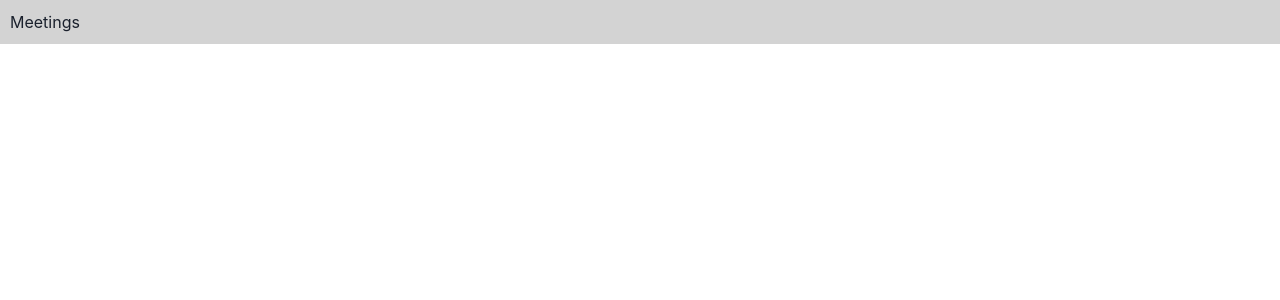
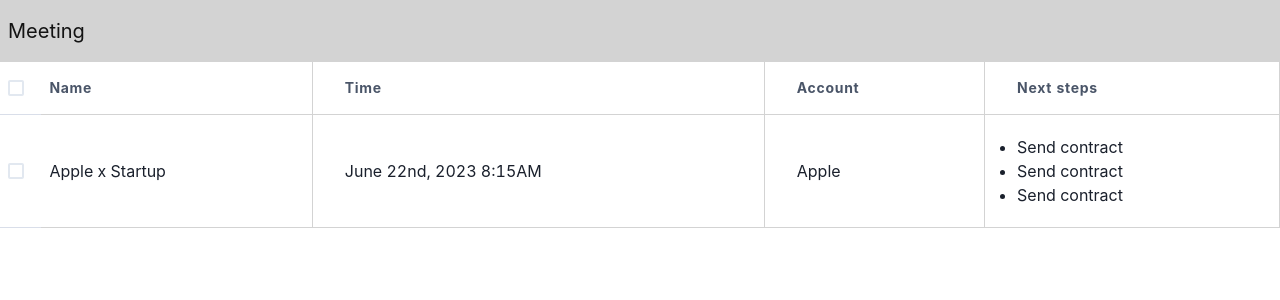
Before and after one commit to okazkayasi/epicbrief, a Next.js app: page / in a window 1280 px wide. Shown: the top 300 px of the page. Built offline with nearby package versions, Linux system fonts and the light colour scheme.

Commit message:
feat: create a simple table

```diff
--- a/package.json
+++ b/package.json
@@ -12,6 +12,7 @@
     "@chakra-ui/react": "^2.5.2",
     "@emotion/react": "^11.10.6",
     "@emotion/styled": "^11.10.6",
+    "@hubspot/api-client": "^8.8.0",
     "@types/node": "18.15.3",
     "@types/react": "18.0.28",
     "@types/react-dom": "18.0.11",
@@ -21,7 +22,7 @@
     "next": "13.2.4",
     "react": "18.2.0",
     "react-dom": "18.2.0",
-    "typescript": "5.0.2"
+    "typescript": "4.9.5"
   },
   "devDependencies": {
     "@emotion/babel-plugin": "^11.10.6",
--- a/src/components/Header/Header.tsx
+++ b/src/components/Header/Header.tsx
@@ -1,9 +1,11 @@
 import { SHeaderWrapper } from "@/components/Header/Header.styled";
+import { Box, Flex, Text } from "@chakra-ui/react";
 
 export const Header = () => {
   return (
-    <SHeaderWrapper>
-      <h1>Meetings</h1>
-    </SHeaderWrapper>
+    <Box bg="lightgray" w={"100%"} py={4} px={2} color="#131313">
+      <Text fontSize="xl">Meeting</Text>
+      <Flex></Flex>
+    </Box>
   );
 };
--- /dev/null
+++ b/src/components/MeetingTable/MeetingTable.tsx
@@ -0,0 +1,58 @@
+import {
+  Table,
+  TableContainer,
+  Tbody,
+  Th,
+  Thead,
+  Tr,
+  Td,
+  Checkbox,
+} from "@chakra-ui/react";
+import styled from "@emotion/styled";
+
+const STh = styled(Th)`
+  border-right: 1px solid lightgrey;
+  border-bottom: 1px solid lightgrey;
+  text-transform: none;
+`;
+const STd = styled(Td)`
+  border-right: 1px solid lightgrey;
+  border-bottom: 1px solid lightgrey;
+`;
+
+export const MeetingTable = () => {
+  return (
+    <TableContainer>
+      <Table colorScheme="facebook" variant="simple" size="lg">
+        <Thead>
+          <Tr>
+            <Th pl={2} pr={0} lineHeight={1}>
+              <Checkbox />
+            </Th>
+            <STh pl={2}>Name</STh>
+            <STh>Time</STh>
+            <STh>Account</STh>
+            <STh>Next steps</STh>
+          </Tr>
+        </Thead>
+        <Tbody>
+          <Tr>
+            <Td pl={2} pr={0} lineHeight={1}>
+              <Checkbox />
+            </Td>
+            <STd pl={2}>Apple x Startup</STd>
+            <STd>June 22nd, 2023 8:15AM</STd>
+            <STd>Apple</STd>
+            <STd>
+              <ul>
+                <li>Send contract</li>
+                <li>Send contract</li>
+                <li>Send contract</li>
+              </ul>
+            </STd>
+          </Tr>
+        </Tbody>
+      </Table>
+    </TableContainer>
+  );
+};
--- a/src/pages/index.tsx
+++ b/src/pages/index.tsx
@@ -1,5 +1,10 @@
 import { Header } from "@/components/Header/Header";
-import Head from "next/head";
+import { MeetingTable } from "@/components/MeetingTable/MeetingTable";
 export default function Home() {
-  return <Header />;
+  return (
+    <main>
+      <Header />
+      <MeetingTable />
+    </main>
+  );
 }
--- a/src/styles/globals.css
+++ b/src/styles/globals.css
@@ -1,45 +1,3 @@
-:root {
-  --max-width: 1100px;
-  --border-radius: 12px;
-  --font-mono: ui-monospace, Menlo, Monaco, "Cascadia Mono", "Segoe UI Mono",
-    "Roboto Mono", "Oxygen Mono", "Ubuntu Monospace", "Source Code Pro",
-    "Fira Mono", "Droid Sans Mono", "Courier New", monospace;
-
-  --foreground-rgb: 0, 0, 0;
-  --background-start-rgb: 214, 219, 220;
-  --background-end-rgb: 255, 255, 255;
-
-  --primary-glow: conic-gradient(
-    from 180deg at 50% 50%,
-    #16abff33 0deg,
-    #0885ff33 55deg,
-    #54d6ff33 120deg,
-    #0071ff33 160deg,
-    transparent 360deg
-  );
-  --secondary-glow: radial-gradient(
-    rgba(255, 255, 255, 1),
-    rgba(255, 255, 255, 0)
-  );
-
-  --tile-start-rgb: 239, 245, 249;
-  --tile-end-rgb: 228, 232, 233;
-  --tile-border: conic-gradient(
-    #00000080,
-    #00000040,
-    #00000030,
-    #00000020,
-    #00000010,
-    #00000010,
-    #00000080
-  );
-
-  --callout-rgb: 238, 240, 241;
-  --callout-border-rgb: 172, 175, 176;
-  --card-rgb: 180, 185, 188;
-  --card-border-rgb: 131, 134, 135;
-}
-
 * {
   box-sizing: border-box;
   padding: 0;
@@ -52,16 +10,6 @@ body {
   overflow-x: hidden;
 }
 
-body {
-  color: rgb(var(--foreground-rgb));
-  background: linear-gradient(
-      to bottom,
-      transparent,
-      rgb(var(--background-end-rgb))
-    )
-    rgb(var(--background-start-rgb));
-}
-
 a {
   color: inherit;
   text-decoration: none;
```
Also changed, not shown: src/styles/Home.module.css (deleted, +0 -278 lines), .babelrc, 1 other file (tests, documents, lock files or other folders).
